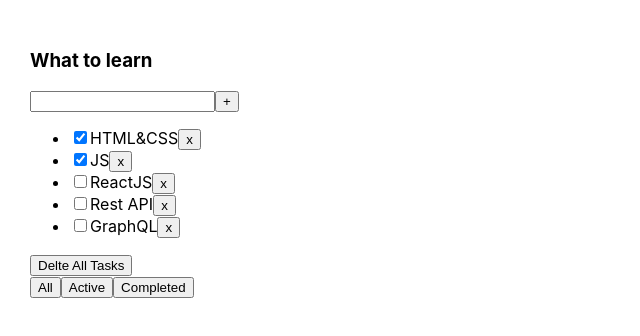
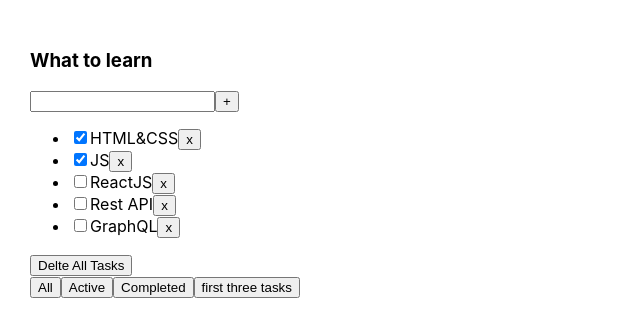
Before and after one commit to talerqa/todo-example, a React (Create React App) app: page / in a window 1280 px wide. Shown: the top 336 px of the page, without its empty margins (0-640 px from the left). Built offline with nearby package versions, Linux system fonts and the light colour scheme.

Commit message:
feat: add button which show 3 first tasks

```diff
--- a/src/App.tsx
+++ b/src/App.tsx
@@ -2,7 +2,7 @@ import React, {useState} from 'react';
 import './App.css';
 import {Todolist} from './Todolist';
 
-export type FilterValuesType = 'all' | 'active' | 'completed' ;
+export type FilterValuesType = 'all' | 'active' | 'completed' | 'first-three-tasks';
 
 //Hi guys!
 //1. Let's create a 'DELETE ALL TASKS' button, and place it above the filter buttons
@@ -54,6 +54,14 @@ function App() {
 
     if (filter === 'active') {
         tasksForTodolist = tasks.filter(t => t.isDone === false);
+    }
+
+    if (filter === 'completed') {
+        tasksForTodolist = tasks.filter(t => t.isDone === true);
+    }
+
+    if (filter === 'first-three-tasks') {
+        tasksForTodolist = tasks.slice(0, 3)
     }
 
     function changeFilter(value: FilterValuesType) {
--- a/src/Todolist.tsx
+++ b/src/Todolist.tsx
@@ -44,6 +44,9 @@ export function Todolist(props: PropsType) {
             </button>
             <button onClick={ () => { props.changeFilter("completed") } }>
                 Completed
+            </button>
+            <button onClick={ () => { props.changeFilter("first-three-tasks") } }>
+                first three tasks
             </button>
         </div>
     </div>
```
Lines whose indentation alone changed are shown as unchanged.
